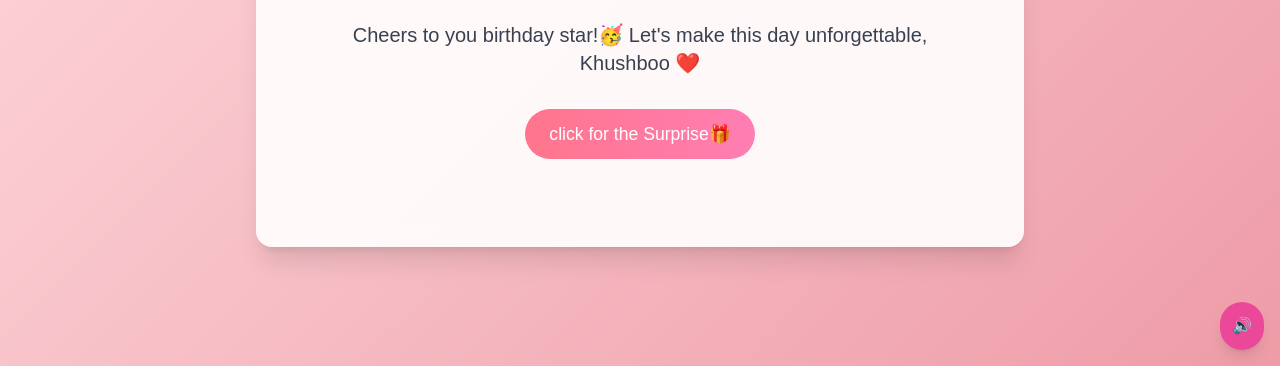
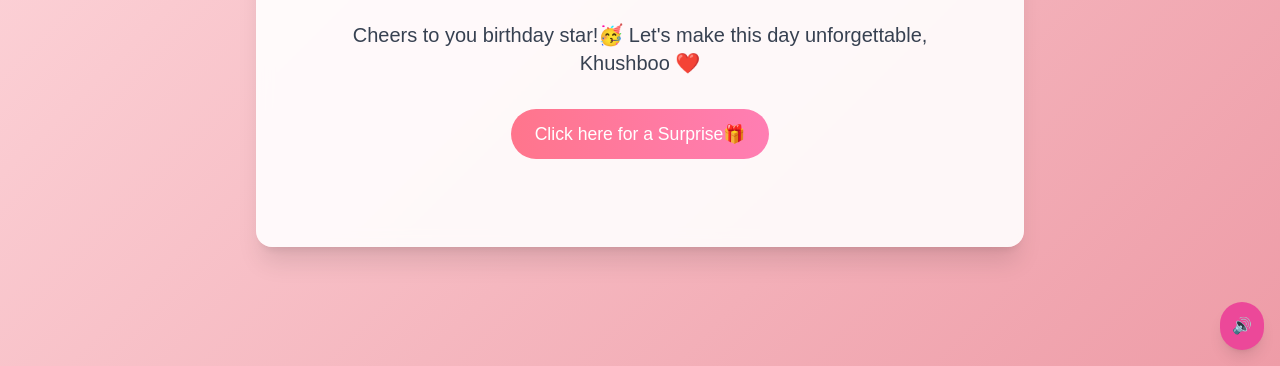
Before and after one commit to Adinath4278/birthday-website, a plain HTML site: page index.html in a window 1280 px wide. Shown: the part 434-800 px from the top of the page. Drawn offline with nearby package versions, Linux system fonts and the light colour scheme.

Commit message:
Update index.html

```diff
--- a/index.html
+++ b/index.html
@@ -54,7 +54,7 @@
       <div id="countdown" class="text-2xl font-semibold text-pink-600 mb-6"></div>
       <p class="text-xl text-gray-700 mb-8">Cheers to you birthday star!🥳
         Let's make this day unforgettable, Khushboo ❤️</p>
-      <button class="btn" id="start-btn">click for the Surprise🎁</button>
+      <button class="btn" id="start-btn">Click here for a Surprise🎁</button>
     </div>
 
     <!-- Step 2 -->
```
